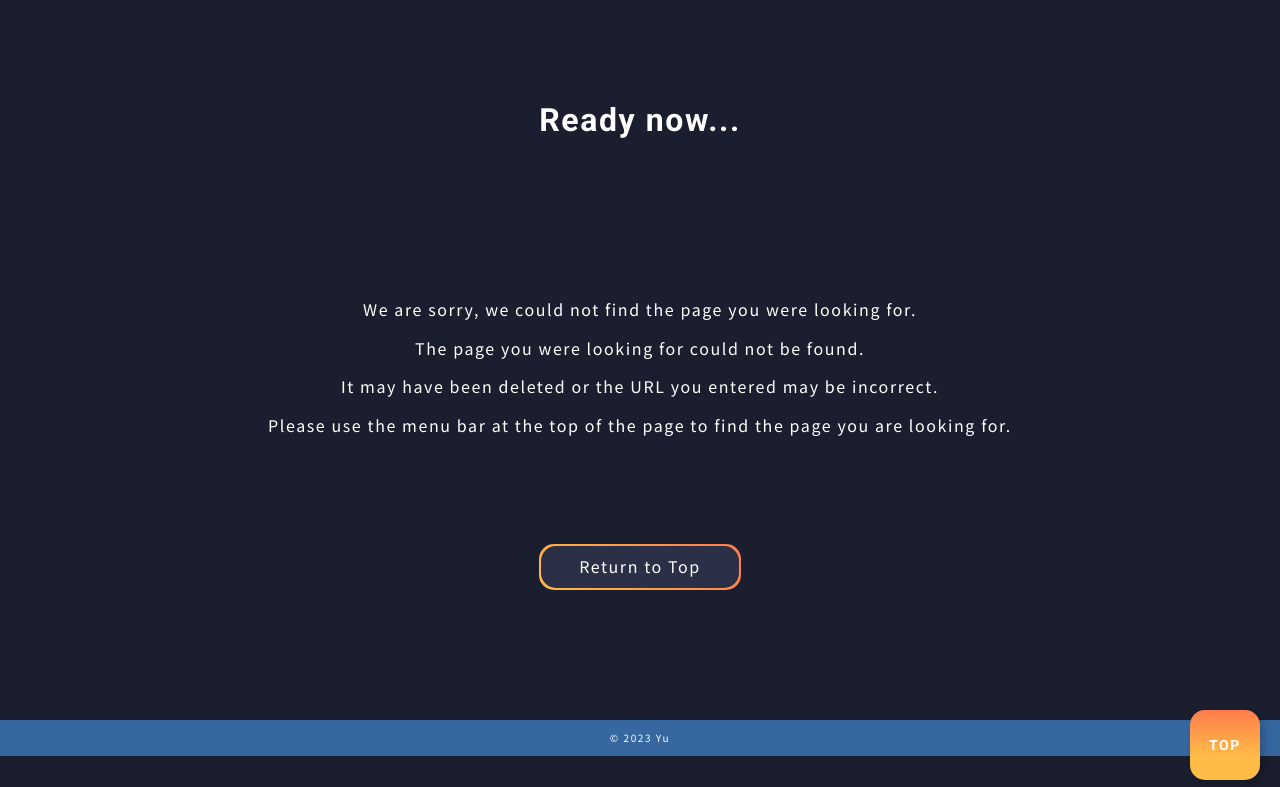
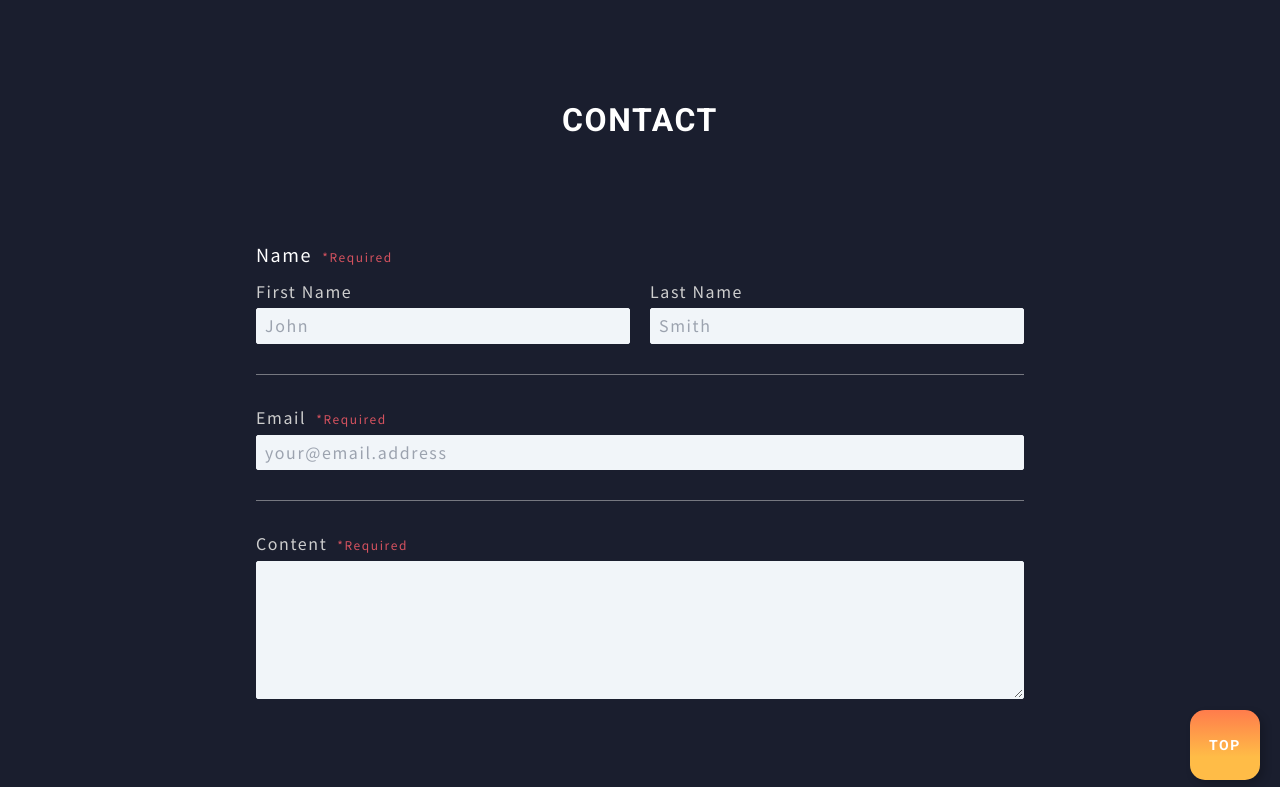
Before and after one commit to yuyuyusan/re-portfolio, a Next.js app: page /contact in a window 1280 px wide. Shown: the top 787 px of the page. Built offline with nearby package versions, Linux system fonts and the light colour scheme.

Commit message:
[add] hubspotと連携して、フォーム追加

```diff
--- a/src/app/contact/index.module.scss
+++ b/src/app/contact/index.module.scss
@@ -1,16 +1,61 @@
 @use 'variables.scss' as *;
 .container {
   @include contentsBody($width: map-get($breakpoint, tab));
-  min-height: 50vh;
-  display: grid;
-  place-content: center;
 }
 
-.desc {
+.form {
+  width: 100%;
+}
+.formContainer {
+  margin-bottom: 60px;
+}
+.formField {
+  margin-bottom: 30px;
+  padding-bottom: 30px;
+  border-bottom: 1px solid map-get($colors, gray01-transparent);
+  &:last-child {
+    border: none;
+    margin-bottom: 0;
+  }
+}
+.formLegend {
+  margin-bottom: 10px;
+  font-size: 18px;
+}
+
+.formRequire {
+  display: inline-block;
+  margin-inline-start: 10px;
+  font-size: 12px;
+  color: map-get($colors, red01);
+}
+
+.formInnerColumn {
+  display: flex;
+  gap: 20px;
+}
+.formInnerColumn__cont {
+  width: 50%;
+}
+.formInnerTitle {
+  display: block;
+  color: map-get($colors, lightGray02);
+  margin-bottom: 4px;
+}
+.formInnerInput,
+.formInnerTextarea {
+  background: map-get($colors, lightGray01);
+  border-color: map-get($colors, lightGray01);
+  color: map-get($colors, black01);
+}
+
+.formButton {
+  display: block;
+  width: 180px;
+  margin: 0 auto;
+  border-radius: map-get($ui, radius);
+  padding: 10px 0;
+  background: map-get($colors, navy02);
   text-align: center;
-  line-height: 2.4;
-  margin-bottom: 100px;
+  color: map-get($colors, lightGray02);
 }
-.linkButton {
-  text-align: center;
-}
--- a/src/app/contact/layout.tsx
+++ b/src/app/contact/layout.tsx
@@ -12,7 +12,7 @@ export default function RootLayout({
     <>
       <Header />
       <main className={styles.blogMain}>
-        <Hero title="Ready now..." sub="準備中" />
+        <Hero title="CONTACT" sub="お問い合わせ" />
         {children}
       </main>
       <Footer />
--- a/src/app/contact/page.tsx
+++ b/src/app/contact/page.tsx
@@ -1,23 +1,144 @@
+'use client';
 import styles from './index.module.scss';
-import LinkButton from '@/app/_components/LinkButton';
+import { useState } from 'react';
+import axios from 'axios';
+import { useRouter } from 'next/navigation';
 
-export default async function staticPage() {
+export default function StaticPage() {
+  const router = useRouter();
+  const [lastname, setLastname] = useState('');
+  const [firstname, setFirstname] = useState('');
+  const [email, setEmail] = useState('');
+  const [message, setMessage] = useState('');
+
+  const handleSubmit = async (e: { preventDefault: () => void }) => {
+    e.preventDefault();
+    await submit_hubspot_form(firstname, lastname, email, message);
+  };
+
+  const submit_hubspot_form = async (
+    firstname: string,
+    lastname: string,
+    email: string,
+    message: string
+  ) => {
+    const portalId = process.env.NEXT_PUBLIC_HUBSPOT_PORTAL_ID;
+    const formGuid = process.env.NEXT_PUBLIC_HUBSPOT_FORM_GUID;
+
+    return await axios
+      .post(
+        `https://api.hsforms.com/submissions/v3/integration/submit/${portalId}/${formGuid}`,
+        {
+          portalId,
+          formGuid,
+          fields: [
+            {
+              name: 'firstname',
+              value: firstname,
+            },
+            {
+              name: 'lastname',
+              value: lastname,
+            },
+            {
+              name: 'email',
+              value: email,
+            },
+            {
+              name: 'message',
+              value: message,
+            },
+          ],
+        }
+      )
+      .then(() => {
+        router.push('/contact/thanks/');
+      });
+  };
+
   return (
     <>
       <section className={`${styles.container}`}>
-        <p className={styles.desc}>
-          We are sorry, we could not find the page you were looking for.
-          <br />
-          The page you were looking for could not be found.
-          <br />
-          It may have been deleted or the URL you entered may be incorrect.
-          <br />
-          Please use the menu bar at the top of the page to find the page you
-          are looking for.
-        </p>{' '}
-        <div className={styles.linkButton}>
-          <LinkButton title="Return to Top" href="/" />
-        </div>
+        <form className={styles.form} onSubmit={handleSubmit}>
+          <div className={styles.formContainer}>
+            <fieldset className={styles.formField}>
+              <legend className={styles.formLegend}>
+                <span className={styles.formJp}>Name</span>
+                <span className={styles.formRequire}>*Required</span>
+              </legend>
+              <div className={`${styles.formInnerColumn} ${styles.formInner}`}>
+                <div className={styles.formInnerColumn__cont}>
+                  <label className={styles.formInnerTitle} htmlFor="lastname">
+                    First Name
+                  </label>
+                  <input
+                    className={styles.formInnerInput}
+                    id="lastname"
+                    name="lastname"
+                    type="text"
+                    value={lastname}
+                    placeholder="John"
+                    onChange={(e) => setLastname(e.target.value)}
+                    required
+                  />
+                </div>
+
+                <div className={styles.formInnerColumn__cont}>
+                  <label className={styles.formInnerTitle} htmlFor="firstname">
+                    Last Name
+                  </label>
+                  <input
+                    className={styles.formInnerInput}
+                    id="firstname"
+                    name="firstname"
+                    type="text"
+                    value={firstname}
+                    placeholder="Smith"
+                    onChange={(e) => setFirstname(e.target.value)}
+                  />
+                </div>
+              </div>
+            </fieldset>
+            <fieldset className={styles.formField}>
+              <div className={styles.formInner}>
+                <label className={styles.formInnerTitle} htmlFor="email">
+                  <span className={styles.formJp}>Email</span>
+                  <span className={styles.formRequire}>*Required</span>
+                </label>
+                <input
+                  className={styles.formInnerInput}
+                  id="email"
+                  name="email"
+                  placeholder="your@email.address"
+                  type="email"
+                  value={email}
+                  onChange={(e) => setEmail(e.target.value)}
+                  required
+                />
+              </div>
+            </fieldset>
+            <fieldset className={styles.formField}>
+              <div className={styles.formInner}>
+                <label className={styles.formInnerTitle} htmlFor="message">
+                  <span className={styles.formJp}>Content</span>
+                  <span className={styles.formRequire}>*Required</span>
+                </label>
+                <textarea
+                  className={styles.formInnerTextarea}
+                  id="message"
+                  name="message"
+                  rows={5}
+                  value={message}
+                  onChange={(e) => setMessage(e.target.value)}
+                  required
+                />
+              </div>
+            </fieldset>
+          </div>
+          <button className={styles.formButton} type="submit">
+            送信する
+          </button>
+        </form>
       </section>
     </>
   );
--- /dev/null
+++ b/src/app/contact/thanks/index.module.scss
@@ -0,0 +1,26 @@
+@use 'variables.scss' as *;
+.container {
+  @include contentsBody($width: map-get($breakpoint, tab));
+  min-height: 60vh;
+  display: grid;
+  place-content: center;
+}
+
+.title {
+  width: fit-content;
+  padding-bottom: 2px;
+  margin: 0 auto 20px;
+  border-bottom: 1px solid map-get($colors, white01);
+  font-size: 22px;
+  text-align: center;
+}
+.desc {
+  text-align: center;
+  font-size: 18px;
+  letter-spacing: .1em;
+  line-height: 2.4;
+  margin-bottom: 100px;
+}
+.linkButton {
+  text-align: center;
+}
--- /dev/null
+++ b/src/app/contact/thanks/page.tsx
@@ -0,0 +1,18 @@
+import LinkButton from '@/app/_components/LinkButton';
+import styles from './index.module.scss';
+
+export default function StaticPage() {
+  return (
+    <section className={styles.container}>
+      <h2 className={styles.title}>Thanks!!!</h2>
+      <p className={styles.desc}>
+        Thank you for your inquiry.
+        <br />
+        We appreciate your interest and will respond to your inquiry shortly.
+      </p>
+      <div className={styles.linkButton}>
+        <LinkButton title="Return to Top" href="/" />
+      </div>
+    </section>
+  );
+}
--- a/src/app/page.tsx
+++ b/src/app/page.tsx
@@ -24,7 +24,7 @@ export default function Home() {
             <div className={styles.gridTop}>
               <div className={`${styles.gridBox} ${styles.gridTop__works}`}>
                 <Link
-                  href="/works"
+                  href="/works/"
                   className={styles.link}
                   aria-label="実績一覧へ"
                 >
@@ -42,7 +42,7 @@ export default function Home() {
               </div>
               <div className={`${styles.gridBox} ${styles.gridTop__about}`}>
                 <Link
-                  href="/about"
+                  href="/about/"
                   className={styles.link}
                   aria-label="自己紹介ページへ"
                 >
@@ -60,7 +60,7 @@ export default function Home() {
               </div>
               <div className={`${styles.gridBox} ${styles.gridTop__blog}`}>
                 <Link
-                  href="/notes"
+                  href="/notes/"
                   className={styles.link}
                   aria-label="ブログ一覧へ"
                 >
@@ -117,7 +117,7 @@ export default function Home() {
                 </a>
               </div>
               <div className={`${styles.gridBox} ${styles.gridBottom__contact}`}>
-                <Link href="/contact" className={styles.link}>
+                <Link href="/contact/" className={styles.link}>
                   <h2 className={styles.titleMid__en}>
                     Contact
                     <br />
--- a/src/app/styles/variables.scss
+++ b/src/app/styles/variables.scss
@@ -31,6 +31,7 @@ $colors: (
   gray01: #f4f4f4,
   gray01-transparent: rgba(210, 210, 210, 0.5),
   lightGray01: #f1f5f9,
+  lightGray02: #cecece,
   white01: #fff,
   navy01: #3667a0,
   navy01-transparent: rgba(54, 103, 160, 0.3),
```
Also changed, not shown: src/app/page.module.scss (+9 -0 lines).
